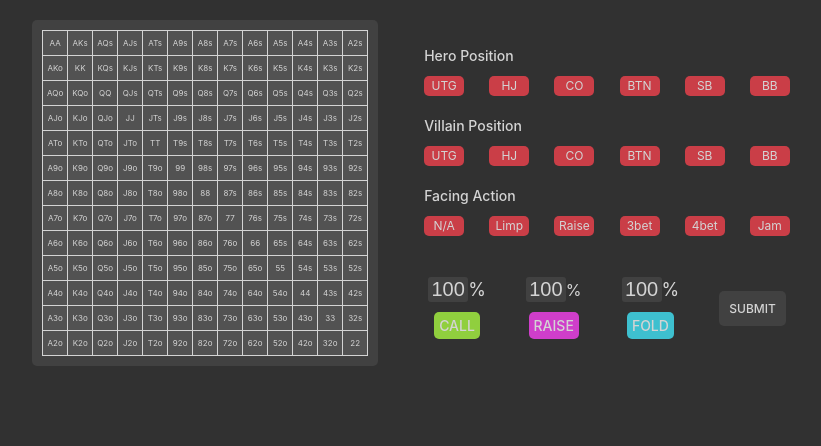
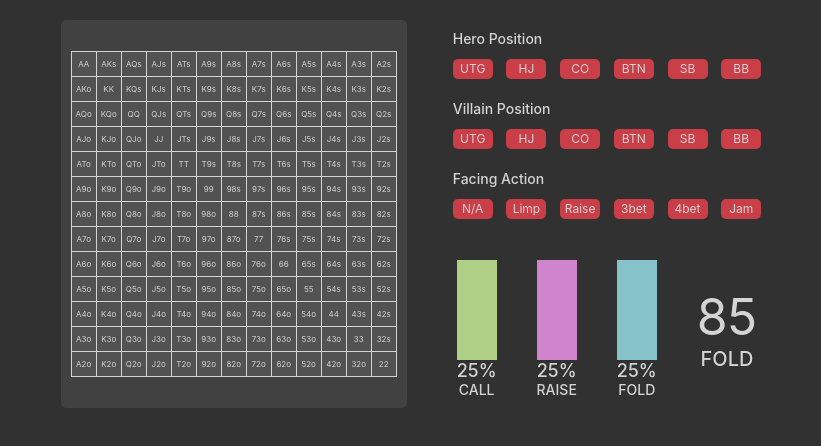
Before and after one commit to evanmoses/realtimepre, a React (Create React App) app in the folder client/: page / in a window 1280 px wide. Shown: the top 446 px of the page, without its empty margins (216-1037 px from the left). Built offline with nearby package versions, Linux system fonts and the light colour scheme.

Commit message:
update data model and color experiments

```diff
--- a/client/src/components/Dash.jsx
+++ b/client/src/components/Dash.jsx
@@ -8,8 +8,8 @@ function Dash() {
     <div className="dashbox">
       <div className="dash-container">
         <Buttons />
-        {/* <FreqDisplay /> */}
-        <FreqSelect />
+        {/* <FreqSelect /> */}
+        <FreqDisplay />
 
       </div>
     </div>
--- a/client/src/components/FreqDisplay.jsx
+++ b/client/src/components/FreqDisplay.jsx
@@ -4,17 +4,17 @@
    return (
      <div className="freq-container">
       <div className="bar-container">
-        <div className="bar" style={{backgroundColor: "#90cf3e"}}></div>
+        <div className="bar" style={{backgroundColor: "#aecf84"}}></div>
         <div className="frequency">25%</div>
         <div className="action">CALL</div>
       </div>
       <div className="bar-container">
-        <div className="bar" style={{backgroundColor: "#cf3eca"}}></div>
+        <div className="bar" style={{backgroundColor: "#d184ce"}}></div>
         <div className="frequency">25%</div>
         <div className="action">RAISE</div>
       </div>
       <div className="bar-container">
-        <div className="bar" style={{backgroundColor: "#3ec0cf"}}></div>
+        <div className="bar" style={{backgroundColor: "#85c2c9"}}></div>
         <div className="frequency">25%</div>
         <div className="action">FOLD</div>
       </div>
```
Also changed, not shown: 1 other file (tests, documents, lock files or other folders).
